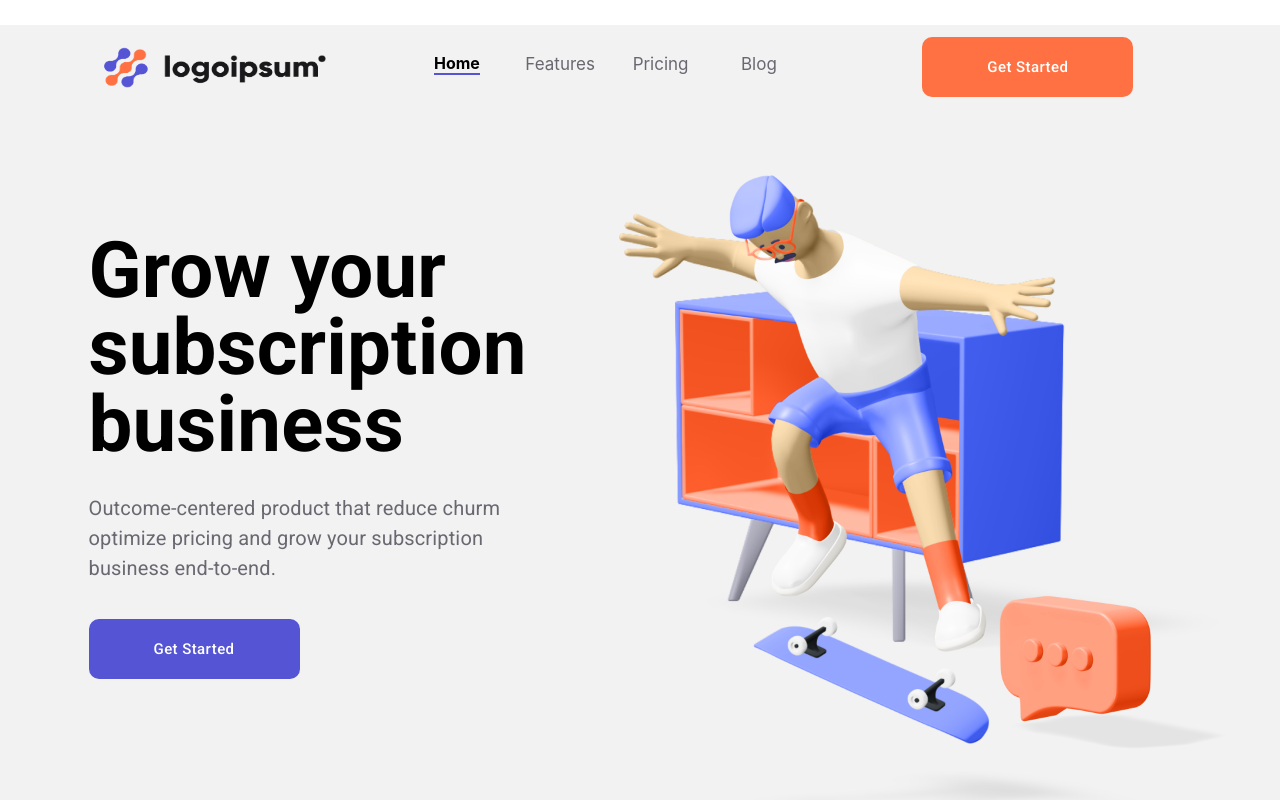
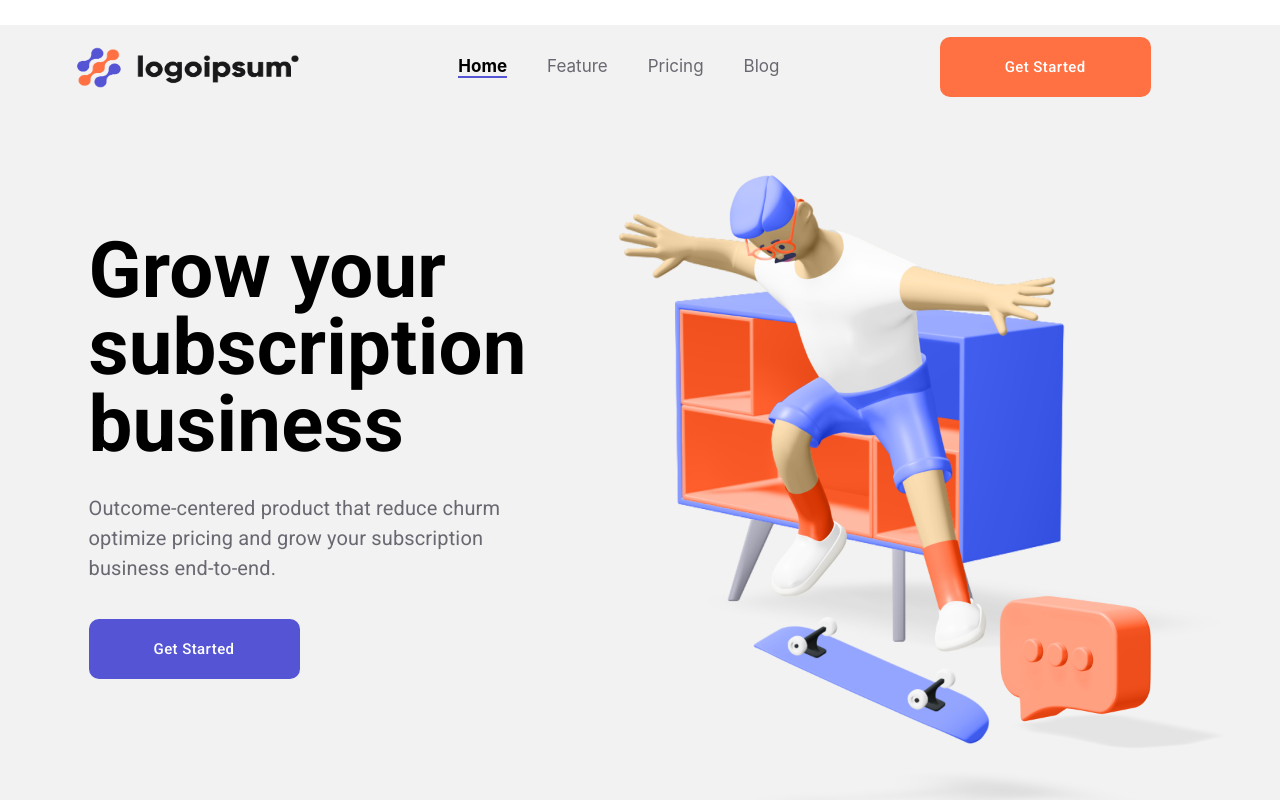
Before and after one commit to Mamoor000khan/Logoipsum-react-app, a React (Create React App) app: page / in a window 1280 px wide. Shown: the top 800 px of the page. Built offline with nearby package versions, Linux system fonts and the light colour scheme.

Commit message:
fixes navbar

```diff
--- a/src/components/Nav/getStartedButton.js
+++ b/src/components/Nav/getStartedButton.js
@@ -18,7 +18,7 @@ const useStyles = makeStyles({
         backfaceVisibility: 'hidden',
         boxShadow: 'none',
         // position: 'fixed',
-        // marginLeft: '135px',
+         marginLeft: '100px',
 
 
         '&:hover': {
--- a/src/components/Nav/navbar.js
+++ b/src/components/Nav/navbar.js
@@ -1,11 +1,11 @@
 import React from 'react';
 import { makeStyles } from '@material-ui/core/styles';
-
+import Paper from '@material-ui/core/Paper';
 import Grid from '@material-ui/core/Grid';
+import { Link } from '@material-ui/core';
 
 import Logo from '../../assets/img/navbarlogo.png';
 import Button from './getStartedButton';
-import { Container } from '@material-ui/core';
 
 const useStyles = makeStyles((theme) => ({
   root: {
@@ -14,9 +14,11 @@ const useStyles = makeStyles((theme) => ({
          height:'60xp',
           marginBottom:'135px',
           marginTop: '37px',
-    //  marginLeft: "77px",
+           marginLeft: "77px",
           textAlign:'centre',
       },
+
+
   link: {
             // flexGrow: 1,
             fontSize: '17px',
@@ -35,41 +37,121 @@ const useStyles = makeStyles((theme) => ({
                 fontWeight: 'bold',
 
             }
-       }
+           },
+           navLinks: {
+            marginTop: '19px',
+        },
 }));
 
-export default function CenteredGrid() {
+export default function Navbar() {
   const classes = useStyles();
 
   return (
-    <Container className={classes.root}>
-      <Grid container spacing={3} >
-          <Grid item xs={12} md={3}>
+    <div className={classes.root}>
+      <Grid container spacing={3}>
+        <Grid item xs={4}>
+
           <img alt="" src={Logo}
                   style={{width:'222px', height:'41px', margin:'auto',textAlign:'center',
                           marginTop:'10px' }}/>
+
+
+        </Grid>
+        <Grid item xs={4}>
+          <div className={classes.navLinks}>
+          <Link href="#" className={classes.link} style={{fontWeight: 'bold',marginTop:'17px', borderBottom:'2px solid #5454D4',color: 'black',}}
+             >Home</Link>
+            <Link href="#" className={classes.link} style={{marginLeft:'40px'}}>Feature</Link>
+            <Link href="#" className={classes.link} style={{marginLeft:'40px'}}>Pricing</Link>
+            <Link href="#" className={classes.link} style={{marginLeft:'40px'}}>Blog</Link>
+          </div>
+        </Grid>
+        <Grid item xs={4}>
+            <Button/>
+
         </Grid>
 
-          <Grid  item xs={12} md={1} style={{marginTop:'16px', marginLeft:'56px'}} >
-              <b style={{marginTop:'17px', borderBottom:'2px solid #5454D4'}}> Home</b>
       </Grid>
-
-          <Grid  item xs={12} md={1} style={{marginRight:'16px'}} >
-               <p className={classes.link}> Features</p>
-          </Grid>
-
-          <Grid item xs={12} md={1} style={{marginRight:'17px'}}>
-               <p className={classes.link}> Pricing</p>
-          </Grid>
-
-          <Grid  item xs={12} md={1} style={{marginRight:'90px'}}>
-               <p className={classes.link}>Blog</p>
-          </Grid>
-
-          <Grid item xs={12} md={3}>
-               <Button/>
-          </Grid>
-       </Grid>
-    </Container>
+    </div>
   );
 }
+
+
+
+
+
+// import React from 'react';
+// import { makeStyles } from '@material-ui/core/styles';
+
+// import Grid from '@material-ui/core/Grid';
+
+// import Logo from '../../assets/img/navbarlogo.png';
+// import Button from './getStartedButton';
+// import { Container } from '@material-ui/core';
+
+// const useStyles = makeStyles((theme) => ({
+//   root: {
+
+//     width:'1120px',
+//     height:'60xp',
+//      marginBottom:'135px',
+//      marginTop: '37px',
+//     //  marginLeft: "77px",
+//      textAlign:'centre',
+//   },
+//   link: {
+//         // flexGrow: 1,
+//         fontSize: '17px',
+//         textTransform: 'none',
+//         color: '#696871',
+//         margin: 'auto',
+//         // marginLeft:'-54px',
+//         marginTop:'17px',
+
+
+//           '&:hover': {
+//             borderBottom: '2px solid #5454D4',
+//             color: 'black',
+//             lineHeight: 'inherit',
+//             textDecoration: 'none',
+//             fontWeight: 'bold',
+
+//         }
+//        }
+// }));
+
+// export default function CenteredGrid() {
+//   const classes = useStyles();
+
+//   return (
+//     <Container className={classes.root}>
+//       <Grid container spacing={3} >
+//           <Grid item xs={12} md={3}>
+//               <img alt="" src={Logo}
+//                  style={{width:'222px', height:'41px', margin:'auto',textAlign:'center',
+//                          marginTop:'10px' }}/>
+//           </Grid>
+
+//           <Grid  item xs={12} md={1} style={{marginTop:'16px', marginLeft:'56px'}} >
+//               <b style={{marginTop:'17px', borderBottom:'2px solid #5454D4'}}> Home</b>
+//           </Grid>
+
+//           <Grid  item xs={12} md={1} style={{marginRight:'16px'}} >
+//                <p className={classes.link}> Features</p>
+//           </Grid>
+
+//           <Grid item xs={12} md={1} style={{marginRight:'17px'}}>
+//                <p className={classes.link}> Pricing</p>
+//           </Grid>
+
+//           <Grid  item xs={12} md={1} style={{marginRight:'90px'}}>
+//                <p className={classes.link}>Blog</p>
+//           </Grid>
+
+//           <Grid item xs={12} md={3}>
+//                <Button/>
+//           </Grid>
+//        </Grid>
+//     </Container>
+//   );
+// }
```
Lines whose indentation alone changed are shown as unchanged.
